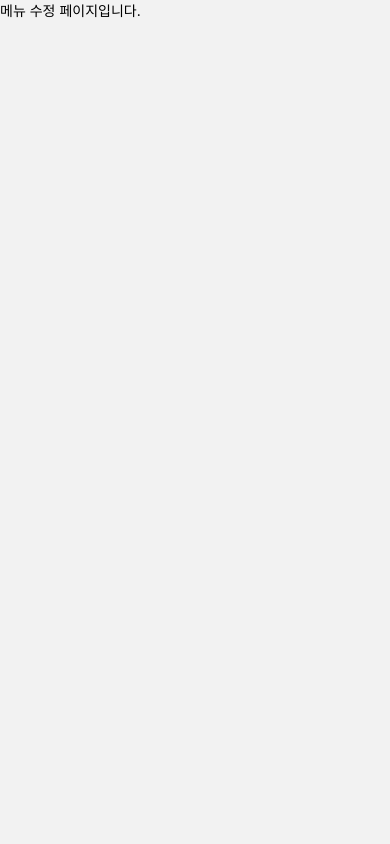
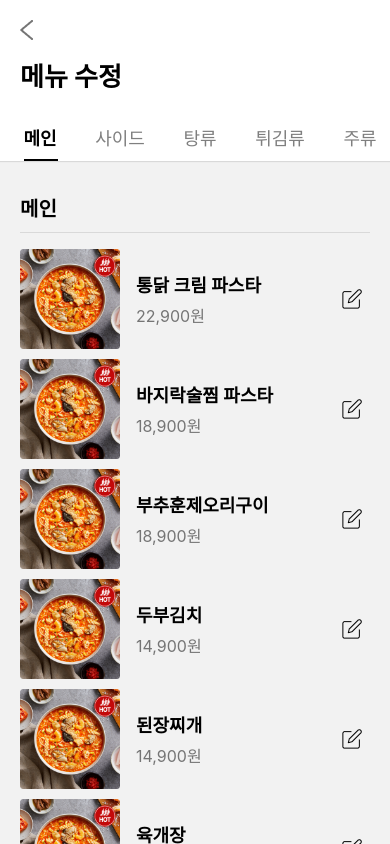
Before and after one commit to Drizzle03/TMANNER_APP, a React Native app in the folder TMANNER/: screen /MenuEdit in a window 390 px wide. Built offline with nearby package versions, Linux system fonts and the light colour scheme.

Commit message:
Feat: 메뉴 수정 페이지

```diff
--- a/TMANNER/screens/CategoriesData.js
+++ b/TMANNER/screens/CategoriesData.js
@@ -20,6 +20,16 @@ const categories = [
                 menuName: '두부김치',
                 price: '14,900원',
                 status: '품절',
+                image: require('../assets/menu1.png'),
+            },{
+                menuName: '된장찌개',
+                price: '14,900원',
+                status: '판매중',
+                image: require('../assets/menu1.png'),
+            },{
+                menuName: '육개장',
+                price: '14,900원',
+                status: '판매중',
                 image: require('../assets/menu1.png'),
             }
         ]},
--- a/TMANNER/screens/MenuEditScreen.js
+++ b/TMANNER/screens/MenuEditScreen.js
@@ -1,12 +1,151 @@
-import React from "react";
-import { Button, View, Text } from 'react-native';
+import React, { useRef } from "react";
+import { StyleSheet, View, Text, SafeAreaView, Image, StatusBar, TouchableOpacity, } from 'react-native';
+import { createMaterialTopTabNavigator } from '@react-navigation/material-top-tabs';
 
-function MenuEditScreen({ navigation }) {
+import categories from './CategoriesData';
+
+const Tab = createMaterialTopTabNavigator();
+
+function DynamicScreen({ route }) {
     return (
-        <View>
-            <Text>메뉴 수정 페이지입니다.</Text>
+        <View style={{ flex: 1, padding: 20 }}>
+            <Text style={styles.categoryTitle}>{route.name}</Text>
+            <View style={styles.categorySeparator} />
+            {route.params.content.map(menuItem => (
+                <View key={menuItem.menuName} style={styles.menuContainer}>
+                    {/* 상단 카테고리 이름과 선 */}
+
+                    {/* 메뉴 아이템 */}
+                    <Image source={menuItem.image} style={{ width: 100, height: 100 }} />
+                    <View style={styles.menuTextContainer}>
+                        <Text style={styles.menuName}>{menuItem.menuName}</Text>
+                        <Text style={styles.menuPrice}>{menuItem.price}</Text>
+                    </View>
+                    {/* status 부분을 이미지로 변경 */}
+                    <Image source={require('../assets/editBtn.png')}
+                        style={{ width: 22, height: 22 }}  // 이미지 크기는 적절히 조절해주세요
+                    />
+                </View>
+            ))}
         </View>
     );
 }
 
+function MenuEditScreen({ navigation }) {
+    return (
+        <SafeAreaView style={styles.safeAreaContainer}>
+            {/* 상단 헤더  */}
+            <View style={styles.container}>
+                <TouchableOpacity onPress={() => navigation.navigate('Main')}>
+                    <Image source={require('../assets/BackBtn.png')} />
+                </TouchableOpacity>
+                <Text style={styles.title}>메뉴 수정</Text>
+            </View>
+
+            {/* 네비게이션바 */}
+            <Tab.Navigator
+                screenOptions={styles.tabBarScreenOption}
+                style={{ paddingTop: StatusBar.currentHeight }}>
+                {categories.map((category) => (
+                    <Tab.Screen
+                        key={category.id}
+                        name={category.name}
+                        component={DynamicScreen}
+                        initialParams={{ content: category.content }}
+                        options={({ route, focused }) => ({
+                            tabBarLabel: ({ color, focused }) => (
+                                <Text style={{
+                                    fontSize: 18,
+                                    color: color,
+                                    fontWeight: focused ? 'bold' : 'normal'
+                                }}>
+                                    {route.name}
+                                </Text>
+                            )
+                        })}
+                    />
+                ))}
+            </Tab.Navigator>
+
+
+
+        </SafeAreaView>
+    );
+}
+
+const styles = StyleSheet.create({
+    container:{
+        padding: 20
+    },
+
+    title:{
+        fontSize:26,
+        fontWeight: 'bold',
+        marginTop:16
+    },
+    safeAreaContainer: {
+        flex: 1,
+        backgroundColor: 'white', // 원하는 배경색으로 변경 가능
+    },
+    tabBarScreenOption: {
+        tabBarActiveTintColor: '#000',
+        tabBarItemStyle: { width: 80, height: 50 },
+        tabBarScrollEnabled: true,
+        tabBarLabelStyle: { fontSize: 18 },
+        tabBarIndicatorStyle: {
+            backgroundColor: 'black',
+            width: '7%',        // 길이를 원하는 만큼 조절
+            height: '5%',
+            left: '5%'          // 위치 조절
+        },
+    },
+    categoryContainer: {
+        padding: 15,
+        borderBottomWidth: 1,
+        borderBottomColor: '#e0e0e0',
+    },
+    categoryTitle: {
+        fontSize: 20,
+        fontWeight: 'bold',
+        marginBottom: 10,
+    },
+    menuContainer: {
+        marginBottom: 10,
+        flexDirection: "row",
+        alignItems: "center",
+    },
+    menuTextContainer:{
+        width: 150,
+        marginRight:55,
+        marginLeft:16,
+        flexDirection:"column",
+    },
+    menuName: {
+        fontSize: 18,
+        fontWeight: '600',
+        marginBottom: 6,
+    },
+    menuPrice: {
+        fontSize: 16,
+        color: '#757575',
+    },
+    menuStatus: {
+        fontSize: 16,
+        color: 'red',
+    },
+    categoryTitle: {
+        fontSize: 20,
+        fontWeight: '600',
+        marginBottom: 10,
+        marginTop: 12
+    },
+    categorySeparator: {
+        height: 1,
+        backgroundColor: '#D9D9D9',
+        marginBottom: 16,
+    },
+
+});
+
+
 export default MenuEditScreen;
--- a/TMANNER/screens/SoldOutScreen.js
+++ b/TMANNER/screens/SoldOutScreen.js
@@ -1,5 +1,5 @@
 import React, { useRef } from "react";
-import { StyleSheet, View, Text, SafeAreaView, Image, StatusBar, TouchableOpacity, } from 'react-native';
+import { StyleSheet, View, Text, SafeAreaView, Image, StatusBar, TouchableOpacity, ScrollView } from 'react-native';
 import { createMaterialTopTabNavigator } from '@react-navigation/material-top-tabs';
 
 import categories from './CategoriesData';
@@ -46,6 +46,7 @@ function SoldOutTabs({ navigation }) {
             </View>
 
             {/* 네비게이션바 */}
+
             <Tab.Navigator
                 screenOptions={styles.tabBarScreenOption}
                 style={{ paddingTop: StatusBar.currentHeight }}>
```
Also changed, not shown: TMANNER/assets/editBtn.png (added), TMANNER/assets/editBtn@2x.png (added).
